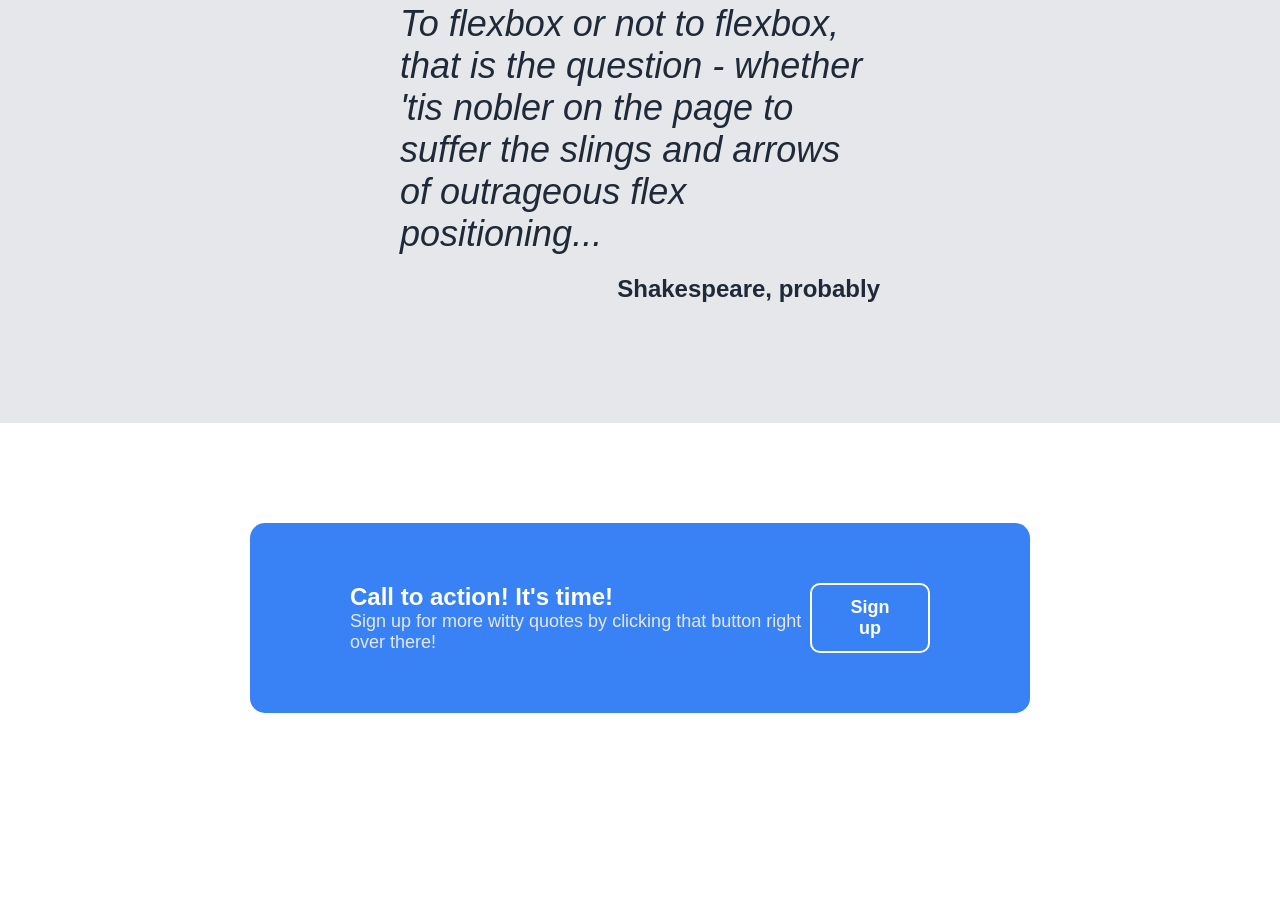
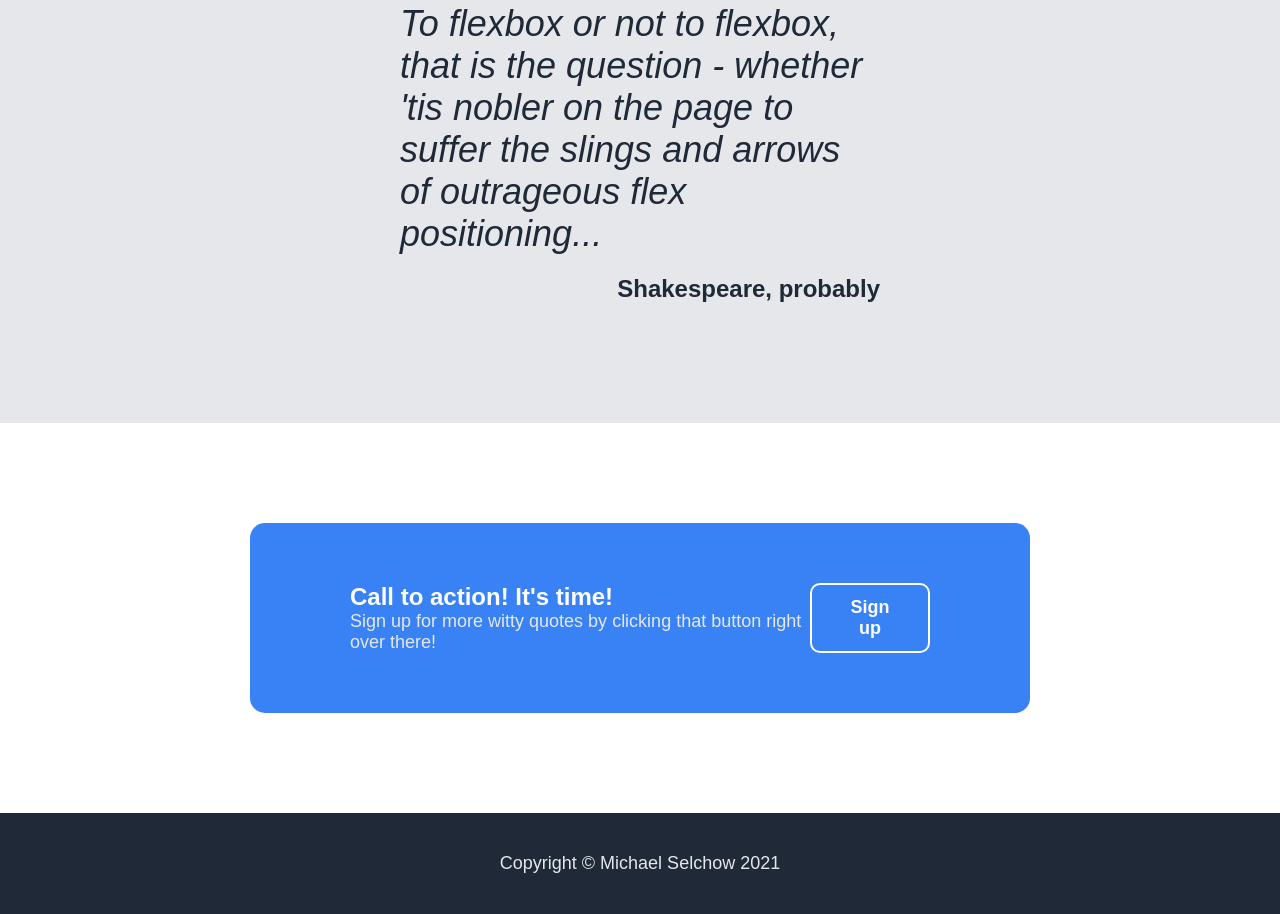
Before and after one commit to mselchow/odin-landing-page, a plain HTML site: page index.html in a window 1280 px wide. Shown: the part 1201-2115 px from the top of the page. Before the commit the page ends 2014 px from the top, so only its background shows below. Drawn offline with Linux system fonts and the light colour scheme.

Commit message:
Add footer content and all styling

```diff
--- a/index.html
+++ b/index.html
@@ -87,7 +87,7 @@
     </div>
 
     <div class="footer">
-
+        Copyright &copy; Michael Selchow 2021
     </div>
 </body>
 
--- a/style.css
+++ b/style.css
@@ -18,7 +18,8 @@ body {
 
 .header-links li,
 .hero-desc,
-.cta-body {
+.cta-body,
+.footer {
     color: #E5E7EB;
     font-size: 18px;
 }
@@ -153,3 +154,9 @@ button {
 .cta-button {
     border: 2px solid white;
 }
+
+.footer {
+    display: flex;
+    justify-content: center;
+    padding: 40px 0px;
+}
```
